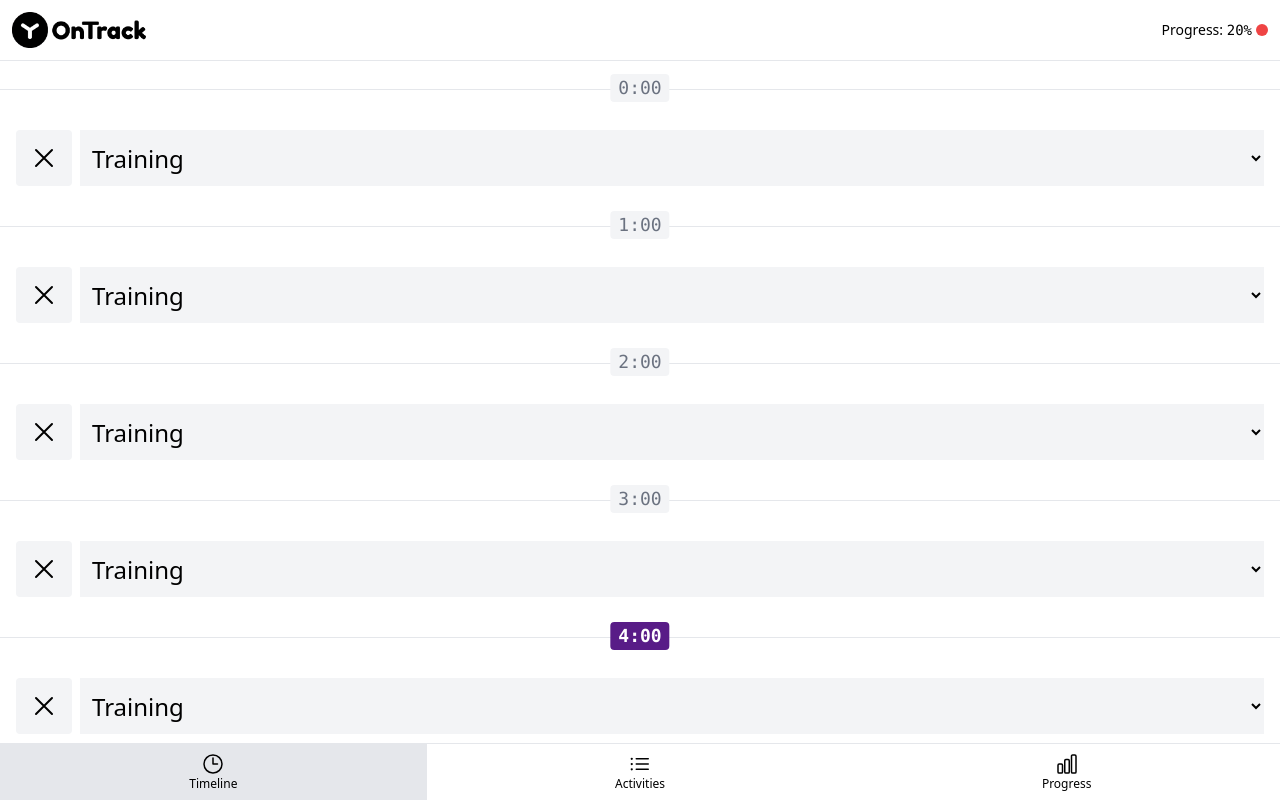
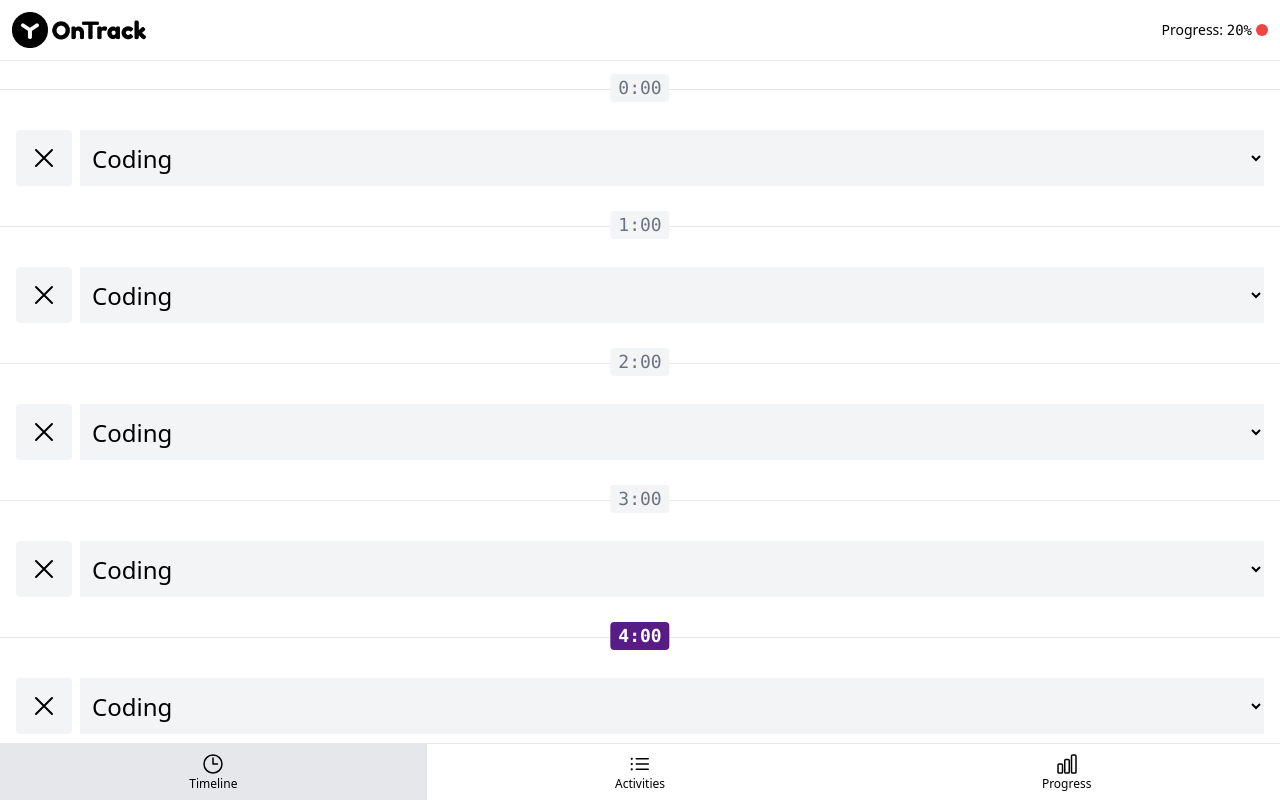
Before and after one commit to PSKutergin/OnTrackVue3, a Vue app: page /#timeline in a window 1280 px wide. Shown: the top 802 px of the page. Built offline with nearby package versions, Linux system fonts and the light colour scheme.

Commit message:
Обработка изменений в поле выбора

```diff
--- a/src/components/BaseSelect.vue
+++ b/src/components/BaseSelect.vue
@@ -2,8 +2,6 @@
 import BaseButton from './BaseButton.vue'
 import { validateSelectOptions } from '../validators'
 import { XMarkIcon } from '@heroicons/vue/24/outline'
-
-// defineProps(['selected', 'options', 'placeholder'])
 
 defineProps({
   selected: Number,
@@ -17,12 +15,23 @@ defineProps({
     validator: validateSelectOptions
   }
 })
+
+const emit = defineEmits({
+  select(value) {
+    return typeof value === 'number'
+  }
+})
 </script>
 
 <template>
   <div class="flex gap-2">
-    <BaseButton><XMarkIcon class="h-8" /></BaseButton>
-    <select class="rouded w-full truncate bg-gray-100 px-2 py-1 text-2xl">
+    <BaseButton @click="emit('select', null)">
+      <XMarkIcon class="h-8" />
+    </BaseButton>
+    <select
+      class="rouded w-full truncate bg-gray-100 px-2 py-1 text-2xl"
+      @change="emit('select', +$event.target.value)"
+    >
       <option selected disabled value="">{{ placeholder }}</option>
       <option
         v-for="{ value, label } in options"
--- a/src/components/TimelineItem.vue
+++ b/src/components/TimelineItem.vue
@@ -1,4 +1,5 @@
 <script setup>
+import { ref } from 'vue'
 import { isTimelineItemValid } from '../validators'
 import BaseSelect from './BaseSelect.vue'
 
@@ -24,12 +25,17 @@ const options = [
   { value: 3, label: 'Training' }
 ]
 
-const selectedActivityId = 3
+const selectedActivityId = ref(1)
 </script>
 
 <template>
   <li class="relative flex flex-col gap-2 border-t border-gray-200 px-4 py-10">
     <a href="#" :class="hourLinkClasses"> {{ timelineItem.hour }}:00 </a>
-    <BaseSelect :selected="selectedActivityId" :options="options" placeholder="Rest" />
+    <BaseSelect
+      :selected="selectedActivityId"
+      :options="options"
+      placeholder="Rest"
+      @select="selectedActivityId = $event"
+    />
   </li>
 </template>
```
